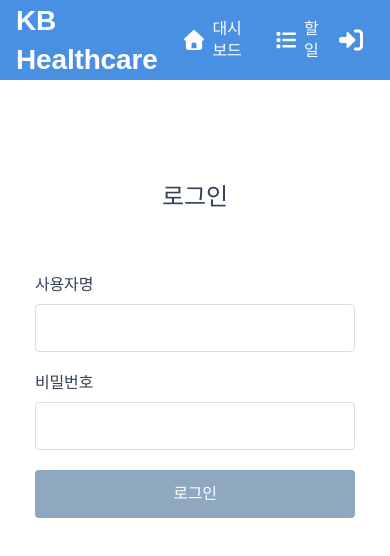
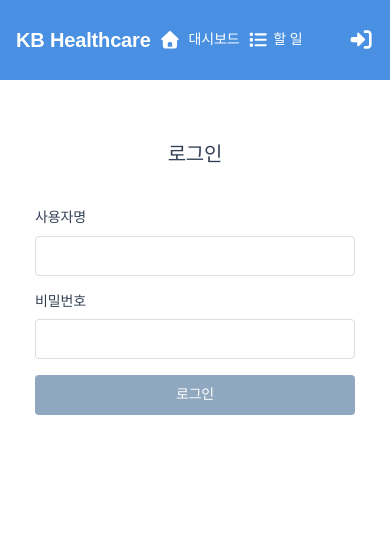
Before and after one commit to hdy86/kb-healthcare, a React (Vite) app: page /login in a window 390 px wide. Shown: the top 556 px of the page. Built offline with nearby package versions, Linux system fonts and the light colour scheme; no server answers.

Commit message:
feat: 반응형 작업

```diff
--- a/src/app/task/detail/page.tsx
+++ b/src/app/task/detail/page.tsx
@@ -94,7 +94,7 @@ export default function Page() {
           </>
         }
       >
-        <label htmlFor='reason' className='mb-3 block'>
+        <label htmlFor='reason' className='mb-3 block text-sm sm:text-base'>
           이 작업은 되돌릴 수 없습니다.
           <br />
           삭제하려면 아래 입력창에 <br />할 일의 ID ( <b>{id}</b> ) 를 정확히 입력해 주세요.
--- a/src/assets/scss/pages/_auth.scss
+++ b/src/assets/scss/pages/_auth.scss
@@ -37,3 +37,24 @@
     border-radius: 4px;
   }
 }
+
+/* 반응형 max 640px */
+@media (max-width: 640px) {
+  .form_area {
+    padding: 40px 0;
+    gap: 16px;
+  }
+
+  .mypage_list {
+    padding: 40px 0;
+    gap: 16px;
+
+    p {
+      font-size: 14px;
+    }
+    span {
+      height: 40px;
+      font-size: 14px;
+    }
+  }
+}
--- a/src/assets/scss/pages/_dashboard.scss
+++ b/src/assets/scss/pages/_dashboard.scss
@@ -31,3 +31,22 @@
     }
   }
 }
+
+/* 반응형 max 640px */
+@media (max-width: 640px) {
+  .dashboard_list {
+    flex-direction: column;
+    gap: 12px;
+    padding: 40px 0;
+
+    li {
+      height: 120px;
+      p {
+        font-size: 16px;
+      }
+      span {
+        font-size: 28px;
+      }
+    }
+  }
+}
--- a/src/assets/scss/pages/_shared.scss
+++ b/src/assets/scss/pages/_shared.scss
@@ -162,3 +162,64 @@ h2 {
     }
   }
 }
+
+/* 반응형 max 640px */
+@media (max-width: 640px) {
+  header {
+    a {
+      font-size: 14px;
+    }
+    .auth_btn {
+      padding: 0;
+    }
+  }
+
+  h1 {
+    font-size: 20px;
+  }
+  h2 {
+    font-size: 20px;
+  }
+
+  section {
+    padding: 60px 0;
+  }
+
+  .label {
+    font-size: 14px;
+  }
+
+  .input {
+    height: 40px;
+  }
+
+  .btn {
+    height: 40px;
+    padding: 0 16px;
+    font-size: 14px;
+
+    &.sm {
+      height: 32px;
+    }
+  }
+
+  .modal_wrap .modal_area {
+    padding: 20px;
+
+    .md_tit {
+      p {
+        font-size: 18px;
+        font-weight: 700;
+      }
+    }
+    .md_cont {
+      margin: 16px 0 32px;
+    }
+    .md_btns {
+      display: flex;
+      align-items: center;
+      justify-content: center;
+      gap: 8px;
+    }
+  }
+}
--- a/src/assets/scss/pages/_task.scss
+++ b/src/assets/scss/pages/_task.scss
@@ -81,3 +81,22 @@
     color: var(--text-muted);
   }
 }
+
+/* 반응형 max 640px */
+@media (max-width: 640px) {
+  .task_list {
+    margin: 40px 0;
+    padding: 16px 20px;
+    li {
+      padding: 16px 0;
+    }
+  }
+
+  .task_detail {
+    margin: 40px 0;
+    padding: 20px;
+    .del_btn {
+      padding: 0;
+    }
+  }
+}
--- a/src/components/shared/layout.tsx
+++ b/src/components/shared/layout.tsx
@@ -17,7 +17,7 @@ export default function Layout({ children }: LayoutProps) {
     <QueryProvider>
       <header>
         <div className='inner'>
-          <div className='flex items-center gap-5'>
+          <div className='flex items-center gap-2 sm:gap-5'>
             <h1>KB Healthcare</h1>
             <Link
               className={`flex items-center justify-center gap-2 ${pathname === ROUTERS.DASHBOARD ? "on" : ""}`}
@@ -27,7 +27,7 @@ export default function Layout({ children }: LayoutProps) {
               <span>대시보드</span>
             </Link>
             <Link
-              className={`flex items-center gap-2 ${pathname.includes(ROUTERS.TASK) ? "on" : ""}`}
+              className={`flex items-center gap-1 sm:gap-2 ${pathname.includes(ROUTERS.TASK) ? "on" : ""}`}
               to={ROUTERS.TASK}
             >
               <FontAwesomeIcon icon={faList} size='lg' />
```
